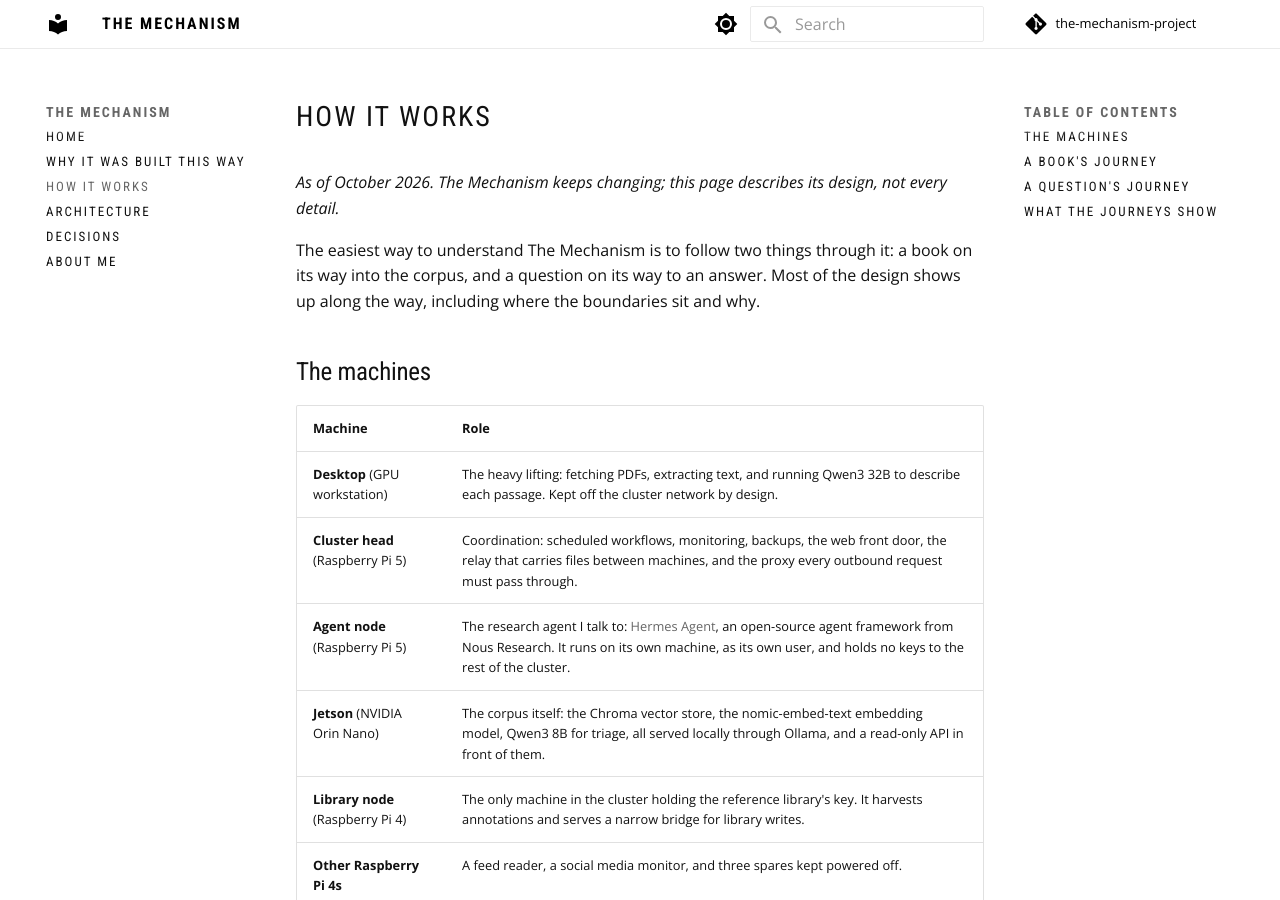
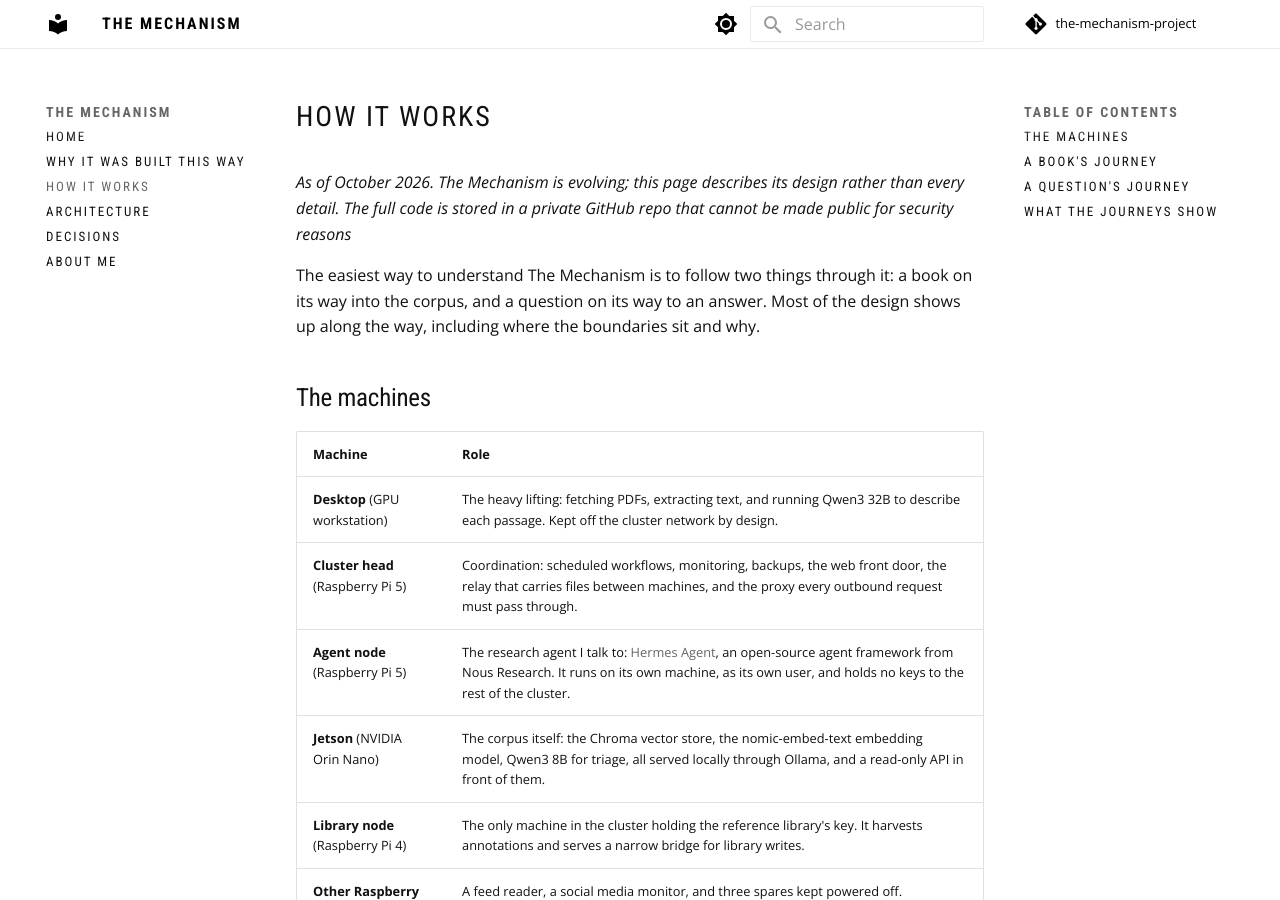
Before and after one commit to jamessmithies/the-mechanism-project, an MkDocs documentation site: the page built from docs/how-it-works.md, in a window 1280 px wide and 900 px high. Built offline with MkDocs 1.6.1 and Material for MkDocs 9.7.7, drawn with Linux system fonts in a browser that asks for light colours; comment, search, counter and statistics services are not loaded.

Commit message:
text udpates

```diff
--- a/docs/how-it-works.md
+++ b/docs/how-it-works.md
@@ -1,6 +1,6 @@
 # How it works
 
-*As of October 2026. The Mechanism keeps changing; this page describes its design, not every detail.*
+*As of October 2026. The Mechanism is evolving; this page describes its design rather than every detail. The full code is stored in a private GitHub repo that cannot be made public for security reasons*
 
 The easiest way to understand The Mechanism is to follow two things through it: a book on its way
 into the corpus, and a question on its way to an answer. Most of the design shows up along the
```
